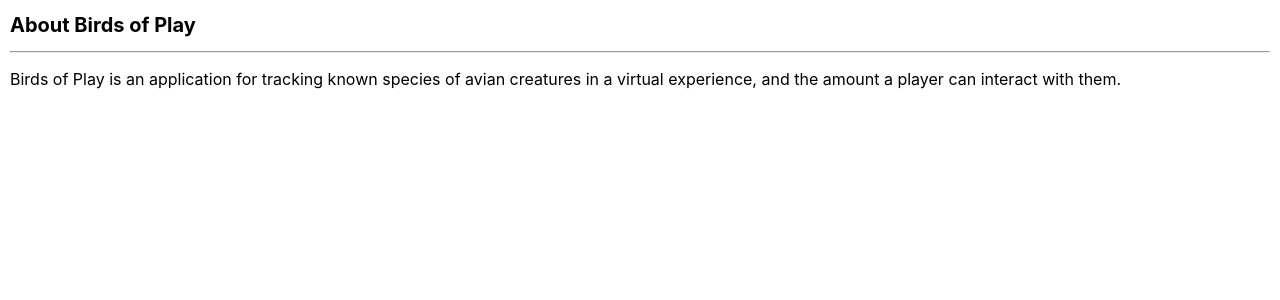
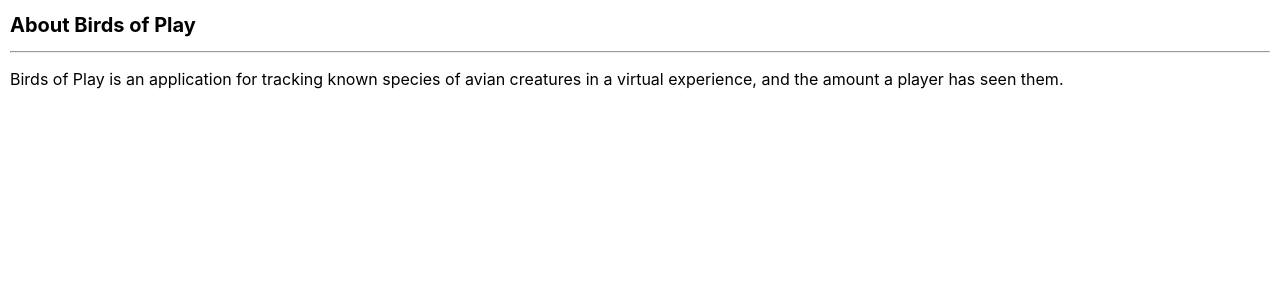
Before and after one commit to vader-v/birds-of-play, a Django app: page /about/ in a window 1280 px wide. Shown: the part 55-355 px from the top of the page. Run offline with Django 4.2, Linux system fonts and the light colour scheme.

Commit message:
update about page

```diff
--- a/main_app/templates/about.html
+++ b/main_app/templates/about.html
@@ -4,6 +4,6 @@
   <h1>About Birds of Play</h1>
   <hr />
   <p class="page-content">
-    Birds of Play is an application for tracking known species of avian creatures in a virtual experience, and the amount a player can interact with them.
+    Birds of Play is an application for tracking known species of avian creatures in a virtual experience, and the amount a player has seen them.
   </p>
 {% endblock %}
```
